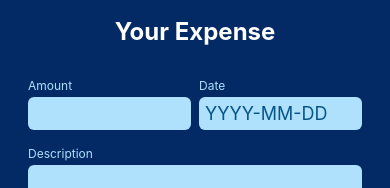
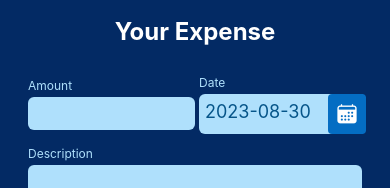
Before and after one commit to SammyTBrains/task-tracker, a React Native app: screen /ManageExpense in a window 390 px wide. Shown: the part 135-323 px from the top of the page. Built offline with nearby package versions, Linux system fonts and the light colour scheme; no server answers.

Commit message:
dt style

```diff
--- /dev/null
+++ b/components/ManageExpense/DatePicker.tsx
@@ -0,0 +1,93 @@
+import { useState } from "react";
+import DateTimePicker, {
+  DateTimePickerAndroid,
+  DateTimePickerEvent,
+} from "@react-native-community/datetimepicker";
+import { Platform, StyleSheet, Text, View } from "react-native";
+import { Ionicons } from "@expo/vector-icons";
+
+import Button from "../UI/Button";
+import { getFormattedDate } from "../../util/date";
+import { GlobalStyles } from "../../constants/styles";
+
+type Props = {
+  style?: {};
+};
+
+const DatePicker = (props: Props) => {
+  const [date, setDate] = useState<Date | undefined>(new Date());
+
+  const [show, setShow] = useState(false);
+
+  const onChange = (
+    event: DateTimePickerEvent,
+    selectedDate: Date | undefined
+  ) => {
+    const currentDate = selectedDate;
+    Platform.OS !== "android" && setShow(false);
+    setDate(currentDate);
+  };
+
+  const showDatepicker = () => {
+    if (Platform.OS === "android") {
+      DateTimePickerAndroid.open({
+        value: date ? date : new Date(),
+        onChange,
+        mode: "date",
+        is24Hour: true,
+      });
+    } else {
+      setShow(true);
+    }
+  };
+
+  return (
+    <View style={[styles.container, props.style]}>
+      <Text style={styles.label}>Date</Text>
+      <View style={styles.datePicker}>
+        <Text style={styles.dateText}>
+          {getFormattedDate(date ? date : new Date())}
+        </Text>
+        <Button onPress={showDatepicker}>
+          <Ionicons name="calendar" color="white" size={22} />
+        </Button>
+        {Platform.OS !== "android" && show && (
+          <DateTimePicker
+            testID="dateTimePicker"
+            value={date ? date : new Date()}
+            mode={"date"}
+            is24Hour={true}
+            onChange={onChange}
+          />
+        )}
+      </View>
+    </View>
+  );
+};
+
+export default DatePicker;
+
+const styles = StyleSheet.create({
+  container: {
+    justifyContent: "center",
+  },
+  label: {
+    fontSize: 12,
+    color: GlobalStyles.colors.primary100,
+    marginBottom: 4,
+  },
+  datePicker: {
+    flexDirection: "row",
+    alignItems: "center",
+    justifyContent: "space-between",
+    backgroundColor: GlobalStyles.colors.primary100,
+    paddingLeft: 6,
+    borderRadius: 6,
+  },
+  dateText: {
+    fontSize: 18,
+    color: GlobalStyles.colors.primary700,
+    marginBottom: 4,
+    textAlign: "center",
+  },
+});
--- a/components/ManageExpense/ExpenseForm.tsx
+++ b/components/ManageExpense/ExpenseForm.tsx
@@ -15,6 +15,7 @@
   ExpenseTypeWithStringDate,
 } from "../../type-utilities/type";
 import { getFormattedDate } from "../../util/date";
+import DatePicker from "./DatePicker";
 
 type Props = {
   submitButtonLabel: string;
@@ -100,8 +101,8 @@
                   errorText={errors.amount}
                   touched={touched.amount}
                 />
-                <Input
-                  style={styles.rowInputs}
+                {/* <Input
+
                   label="Date"
                   textInputConfig={{
                     placeholder: "YYYY-MM-DD",
@@ -112,7 +113,8 @@
                   }}
                   errorText={errors.date}
                   touched={touched.date}
-                />
+                /> */}
+                <DatePicker style={styles.rowInputs} />
               </View>
               <Input
                 label="Description"
--- a/package.json
+++ b/package.json
@@ -22,7 +22,8 @@
     "react-native-safe-area-context": "4.6.3",
     "react-native-screens": "~3.22.0",
     "react-redux": "^8.1.2",
-    "yup": "^1.2.0"
+    "yup": "^1.2.0",
+    "@react-native-community/datetimepicker": "7.2.0"
   },
   "devDependencies": {
     "@babel/core": "^7.20.0",
```
Also changed, not shown: 1 other file (tests, documents, lock files or other folders).
